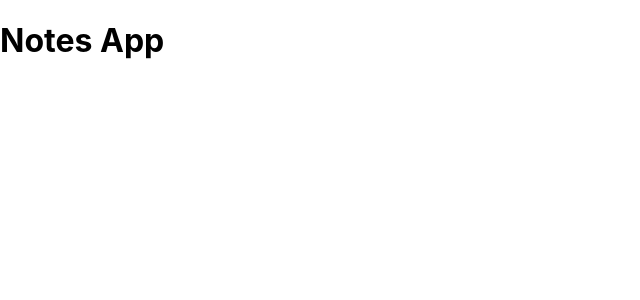
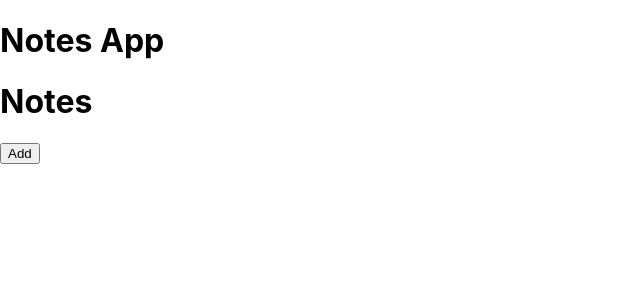
Before and after one commit to jackmangosa1/note-app, a React (Create React App) app: page / in a window 1280 px wide. Shown: the top 300 px of the page, without its empty margins (0-640 px from the left). Built offline with nearby package versions, Linux system fonts and the light colour scheme.

Commit message:
Create side bar header

```diff
--- a/src/App.js
+++ b/src/App.js
@@ -1,9 +1,12 @@
-
+import Main from "./components/Main";
+import Sidebar from "./components/Sidebar";
 
 function App() {
   return (
     <div className="App">
       <h1>Notes App</h1>
+      <Sidebar/>
+      <Main/>
     </div>
   );
 }
--- a/src/components/Sidebar.js
+++ b/src/components/Sidebar.js
@@ -1,5 +1,12 @@
 function Sidebar(){
-
+return(
+    <div className="app-sidebar">
+        <div className="app-sidebar-header">
+            <h1>Notes</h1>
+            <button>Add</button>
+        </div>
+    </div>
+)
 }
 
 export default Sidebar
```
